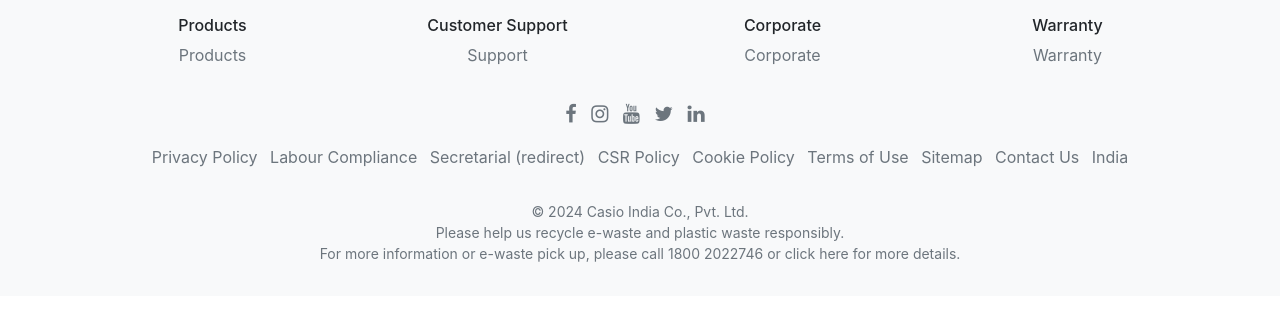
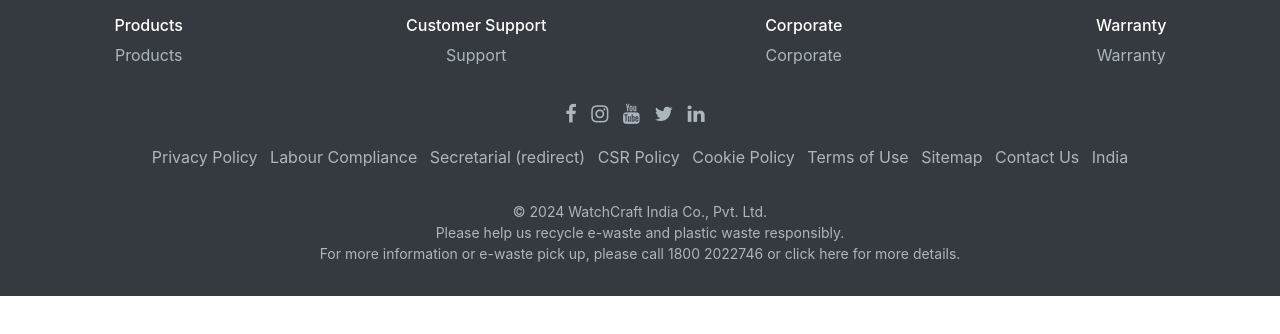
Before and after one commit to AbhishekMandal1997/Federalism-Frontend_016-, a plain HTML site: page bootstrap/mahesh.html in a window 1280 px wide. Drawn offline with nearby package versions, Linux system fonts and the light colour scheme.

Commit message:
footer_day-3 updated

```diff
--- a/bootstrap/mahesh.html
+++ b/bootstrap/mahesh.html
@@ -1,3 +1,4 @@
+
 <!DOCTYPE html>
 <html lang="en">
 <head>
@@ -7,33 +8,38 @@
     <link href="https://stackpath.bootstrapcdn.com/bootstrap/4.5.2/css/bootstrap.min.css" rel="stylesheet">
     <style>
         .footer {
-            background-color: #f8f9fa;
+            background-color: #343a40;
+            color: #ffffff;
             padding: 40px 0;
         }
+        .footer-container {
+            max-width: 1300px;
+            margin: 0 auto;
+        }
         .footer a {
-            color: #6c757d;
+            color: #adb5bd;
         }
         .footer a:hover {
-            color: #343a40;
+            color: #ffffff;
             text-decoration: none;
         }
         .footer .social-icons a {
             margin-right: 10px;
             font-size: 20px;
-            color: #6c757d;
+            color: #adb5bd;
         }
         .footer .social-icons a:hover {
-            color: #343a40;
+            color: #ffffff;
         }
         .footer .bottom-text {
             font-size: 14px;
-            color: #6c757d;
+            color: #adb5bd;
         }
         .footer .bottom-text a {
-            color: #6c757d;
+            color: #adb5bd;
         }
         .footer .bottom-text a:hover {
-            color: #343a40;
+            color: #ffffff;
         }
         @media (max-width: 768px) {
             .footer .col-6 {
@@ -53,8 +59,8 @@
 </head>
 <body>
     <footer class="footer mt-auto py-3">
-        <div class="container text-center">
-            <div class="row">
+        <div class="footer-container">
+            <div class="row text-center">
                 <div class="col-6 col-md-3">
                     <h6>Products</h6>
                     <ul class="list-unstyled">
@@ -80,7 +86,7 @@
                     </ul>
                 </div>
             </div>
-            <div class="row mt-3">
+            <div class="row mt-3 text-center">
                 <div class="col-12">
                     <div class="social-icons">
                         <a href="#"><i class="fa fa-facebook-f"></i></a>
@@ -91,7 +97,7 @@
                     </div>
                 </div>
             </div>
-            <div class="row mt-3">
+            <div class="row mt-3 text-center">
                 <div class="col-12">
                     <ul class="list-inline">
                         <li class="list-inline-item"><a href="#">Privacy Policy</a></li>
@@ -106,10 +112,10 @@
                     </ul>
                 </div>
             </div>
-            <div class="row mt-3">
+            <div class="row mt-3 text-center">
                 <div class="col-12">
                     <p class="bottom-text">
-                        © 2024 Casio India Co., Pvt. Ltd.<br>
+                        © 2024 WatchCraft India Co., Pvt. Ltd.<br>
                         Please help us recycle e-waste and plastic waste responsibly.<br>
                         For more information or e-waste pick up, please call 1800 2022746 or <a href="#">click here</a> for more details.
                     </p>
```
